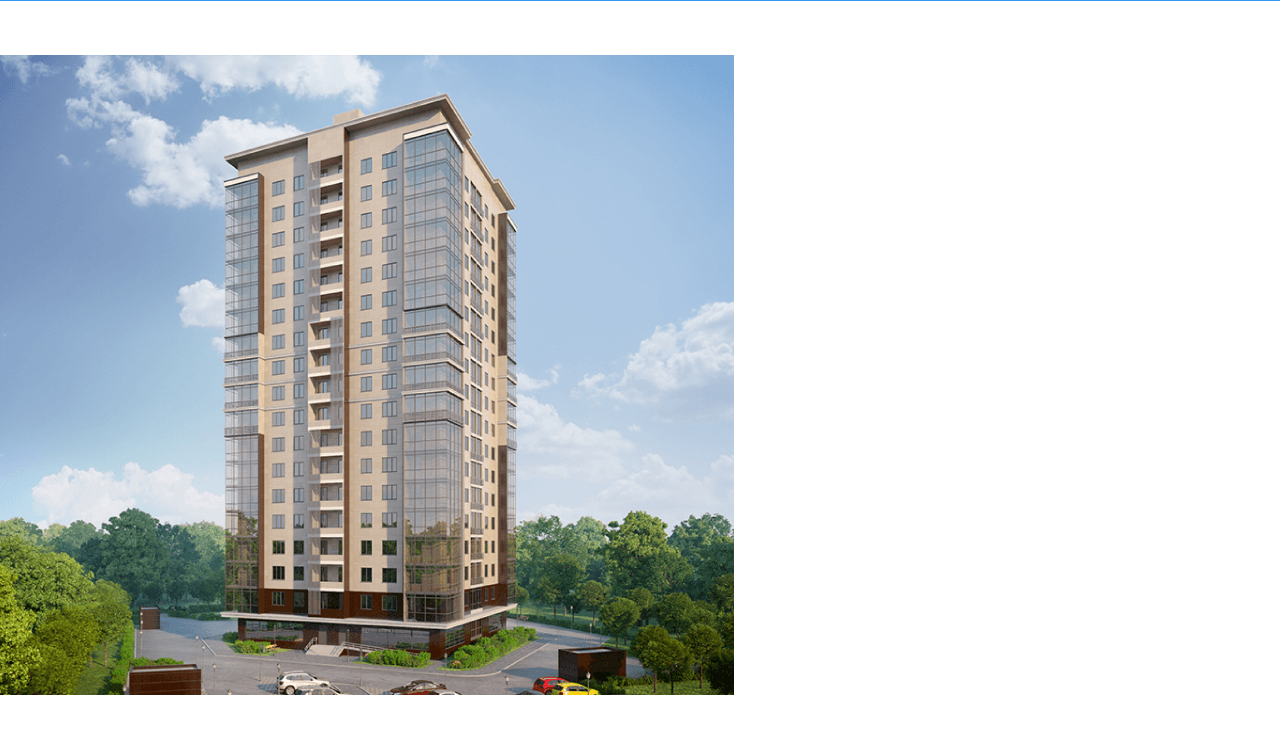
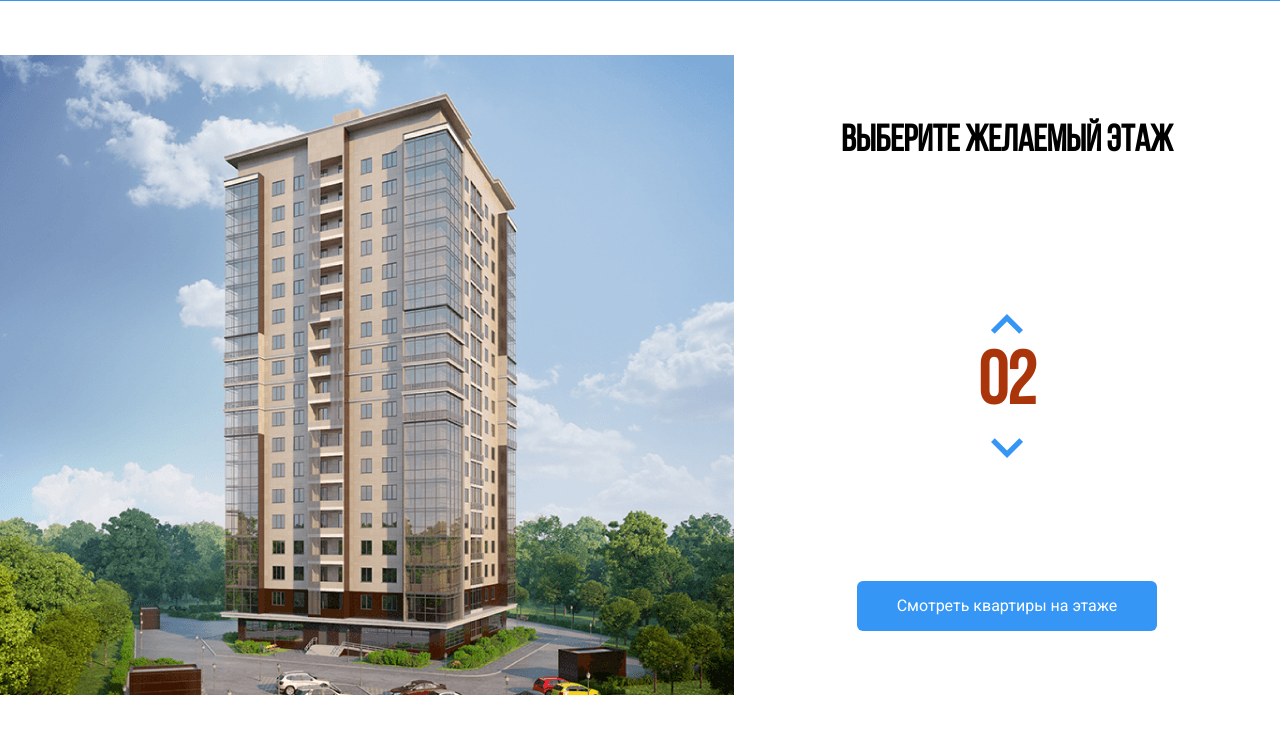
Before and after one commit to web-bombaster/Melody, a plain HTML site: page index.html in a window 1280 px wide. Shown: the part 70-804 px from the top of the page. Drawn offline with Linux system fonts and the light colour scheme.

Commit message:
Добавил html-раметку для выбора этажа

```diff
--- a/css/style.css
+++ b/css/style.css
@@ -1,8 +1,19 @@
 :root {
     /* --main-bg-header: #aa350a; */
     --main-bg-header: #aa350a;
+    --color-akcent: #3596F5;
 }
 
+@font-face {
+    font-family: 'Bebas Neue';
+    src: local('Bebas Neue Regular'),
+    local('BebasNeueRegular'),
+    url('./../fonts/bebasneueregular.woff2') format('woff2'),
+    url('./../fonts/bebasneueregular.woff') format('woff'),
+    url('./../fonts/bebasneueregular.ttf') format('truetype');
+    font-weight: 400;
+    font-style: normal;
+}
 
 * {
     box-sizing: border-box;
@@ -81,6 +92,15 @@ body {
     margin-right: auto;
     padding-top: 54px;
     padding-bottom: 54px;
+
+    display: flex;
+}
+
+.main-title {
+    margin-top: 0;
+    font-family: 'Bebas Neue';
+    font-size: 37px;
+    line-height: 1;
 }
 
 .main-image path {
@@ -92,3 +112,60 @@ body {
 .main-image path:hover {
     opacity: 1;
 }
+
+.main-info {
+    display: flex;
+    flex-direction: column;
+    justify-content: space-between;
+    align-items: center;
+    flex-grow: 1;
+
+    margin-top: 68px;
+    margin-bottom: 68px;
+
+    text-align: center;
+}
+
+.counter-box {
+    display: flex;
+    align-items: center;
+    flex-direction: column;
+}
+
+.counter {
+    margin-top: 15px;
+    margin-bottom: 15px;
+    font-family: 'Bebas Neue';
+    font-size: 74px;
+    font-weight: bold;
+    line-height: 1;
+    color: var(--main-bg-header);
+}
+
+.counter-button {
+    width: 32px;
+    height: 20px;
+
+    background-color: transparent;
+    border: 0;
+
+    background-image: url('./../img/arrow.svg');
+    background-position: center center;
+    background-size: cover;
+
+    cursor: pointer;
+}
+
+.counter-bottom {
+    transform: rotate(180deg);
+}
+
+.button {
+    background-color: var(--color-akcent);
+    padding: 16px 40px;
+    color: #fff;
+    border: none;
+    border-radius: 6px;
+
+    cursor: pointer;
+}
--- a/index.html
+++ b/index.html
@@ -51,8 +51,8 @@
 	</header>
 
 	<main class="main">
+
 		<div class="main-image">
-
 			<svg class="main-image" width="734" height="640" viewBox="0 0 734 640" fill="none"
 				xmlns="http://www.w3.org/2000/svg" xmlns:xlink="http://www.w3.org/1999/xlink">
 				<rect width="734" height="640" fill="url(#pattern0)" />
@@ -90,6 +90,23 @@
 
 		</div>
 		<!-- /.main-image -->
+
+		<div class="main-info">
+
+			<h2 class="main-title">Выберите желаемый этаж</h2>
+
+			<div class="counter-box">
+				<button class="counter-button counter-top"></button>
+				<span class="counter">02</span>
+				<button class="counter-button counter-bottom"></button>
+			</div>
+			<!-- /.counter-box -->
+
+			<button class="button button-primery">Смотреть квартиры на этаже</button>
+
+		</div>
+		<!-- /.main-info -->
+
 	</main>
 	<!-- /.main -->
 </body>
```
Also changed, not shown: fonts/bebasneue.css (added, +30 -0 lines), fonts/bebasneuebold.ttf (added), fonts/bebasneuebold.woff (added), fonts/bebasneuebold.woff2 (added), fonts/bebasneuebook.ttf (added), fonts/bebasneuebook.woff (added), fonts/bebasneuebook.woff2 (added), fonts/bebasneuelight.ttf (added), fonts/bebasneuelight.woff (added), fonts/bebasneuelight.woff2 (added), fonts/bebasneueregular.ttf (added), fonts/bebasneueregular.woff (added), fonts/bebasneueregular.woff2 (added), fonts/bebasneuethin.ttf (added), 3 more files.
